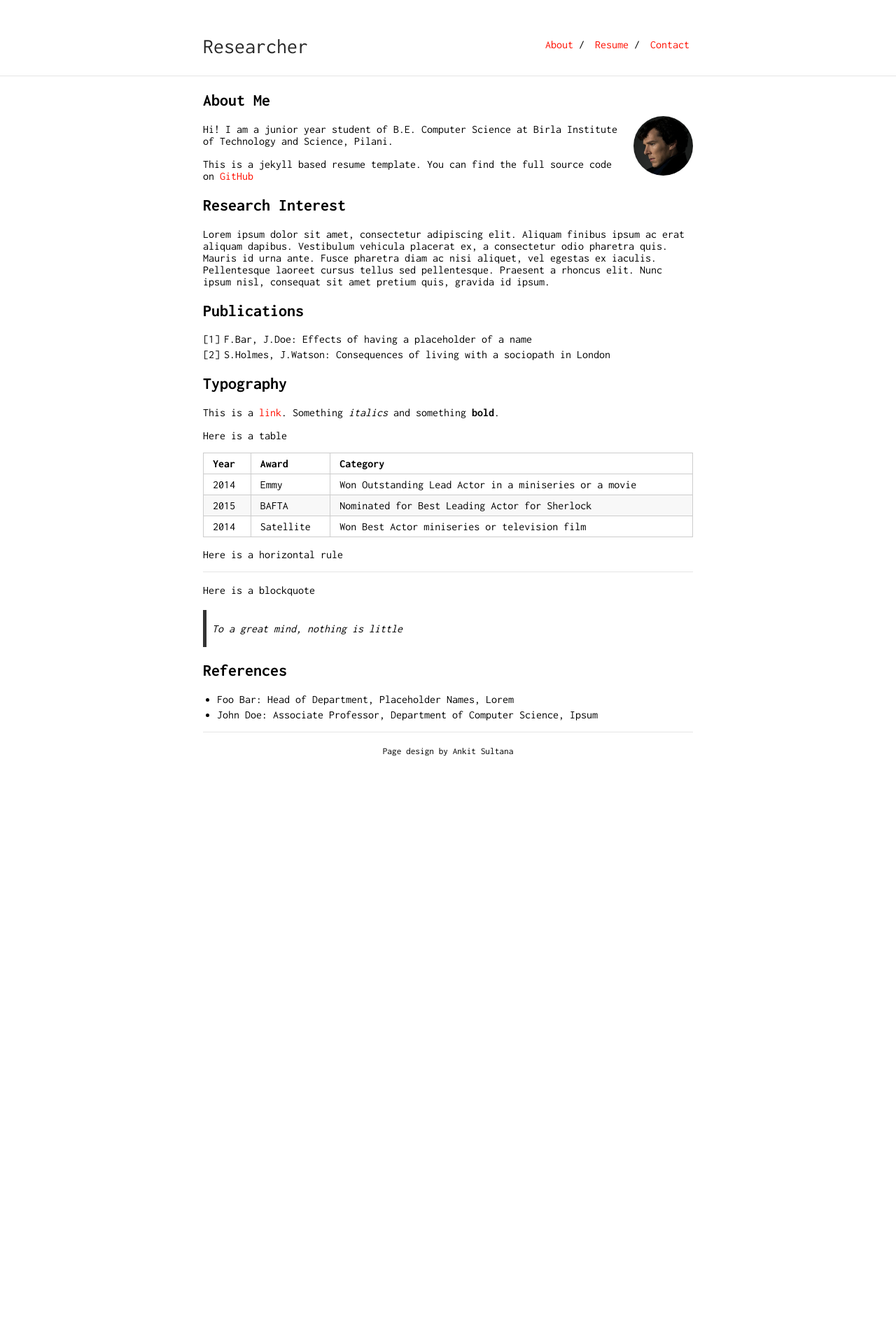
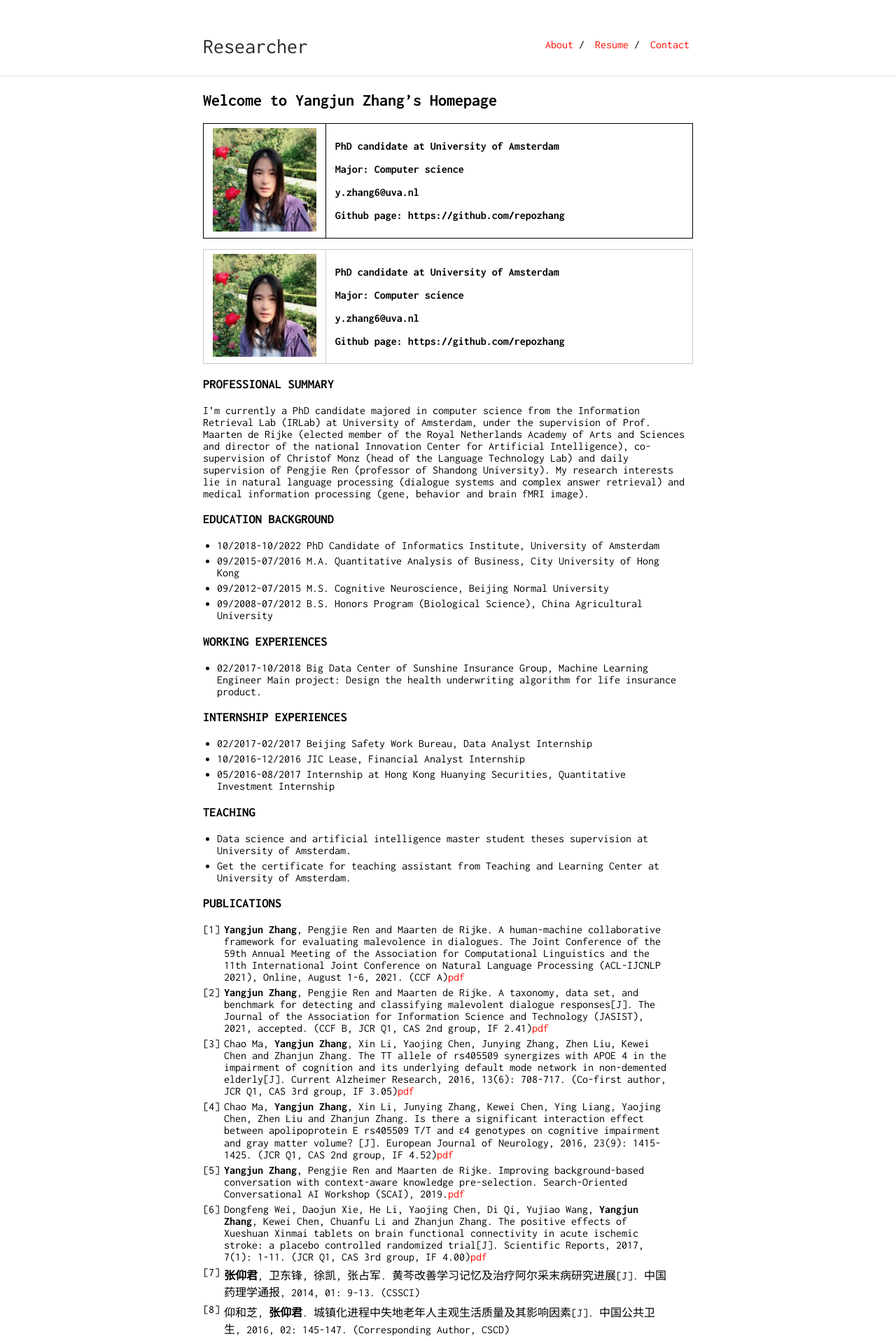
Before and after one commit to yangjunzhang/yangjunzhang1.github.io, a Jekyll site: the page built from index.md, in a window 1280 px wide. Shown: the top 1917 px of the page at 70% size. Built offline with Jekyll 4.4.1, drawn with Linux system fonts in a browser that asks for light colours; our own code applies the rules of GitHub Pages for plain Markdown files; before the commit the page ends 1081 px from its top, so only the background shows below that; some of the changed text lies outside the part shown.

Commit message:
Update index.md

```diff
--- a/index.md
+++ b/index.md
@@ -1,45 +1,100 @@
 ---
 layout: default
 ---
+## Welcome to Yangjun Zhang's Homepage
 
-## About Me
+<html>
+        <body>
+<style>
+.tablelines table, .tablelines td, .tablelines th {
+        border: 1px solid black;
+        }
+</style>
 
-<img class="profile-picture" src="sherlock.jpg">
 
-Hi! I am a junior year student of B.E. Computer Science at Birla Institute of Technology and Science, Pilani.
+<table class="tablelines">
+  <tbody>
+      <tr>
+    <td width="25%">
+      <img src="/img/img.jpeg" style="width: 100%; height: 100%"/>
+    </td>
+    <td width="75%">
+      <p><b>PhD candidate at University of Amsterdam</b></p>
+      <p><b>Major: Computer science</b></p>
+      <p><b>y.zhang6@uva.nl</b></p>
+      <p><b>Github page: https://github.com/repozhang</b></p>
+    </td>
+  </tr>
+  </tbody>
+</table>
 
-This is a jekyll based resume template. You can find the full source code on [GitHub](https://github.com/bk2dcradle/researcher)
 
-## Research Interest
+<form action="">
+<table border="0">
+  <tr>
+    <td width="25%">
+      <img src="/img/img.jpeg" style="width: 100%; height: 100%"/>
+    </td>
+    <td width="75%">
+      <p><b>PhD candidate at University of Amsterdam</b></p>
+      <p><b>Major: Computer science</b></p>
+      <p><b>y.zhang6@uva.nl</b></p>
+      <p><b>Github page: https://github.com/repozhang</b></p>
+    </td>
 
-Lorem ipsum dolor sit amet, consectetur adipiscing elit. Aliquam finibus ipsum ac erat aliquam dapibus. Vestibulum vehicula placerat ex, a consectetur odio pharetra quis. Mauris id urna ante. Fusce pharetra diam ac nisi aliquet, vel egestas ex iaculis. Pellentesque laoreet cursus tellus sed pellentesque. Praesent a rhoncus elit. Nunc ipsum nisl, consequat sit amet pretium quis, gravida id ipsum.
+  </tr>
+</table>
+  </form>
+        </body>
+</html>
+### PROFESSIONAL SUMMARY
+I'm currently a PhD candidate majored in computer science from the Information Retrieval Lab (IRLab) at University of Amsterdam, under the supervision of Prof. Maarten de Rijke (elected member of the Royal Netherlands Academy of Arts and Sciences and director of the national Innovation Center for Artificial Intelligence), co-supervision of Christof Monz (head of the Language Technology Lab) and daily supervision of Pengjie Ren (professor of Shandong University). My research interests lie in natural language processing (dialogue systems and complex answer retrieval) and medical information processing (gene, behavior and brain fMRI image).
 
-## Publications
+### EDUCATION BACKGROUND
+- 10/2018-10/2022    PhD Candidate of Informatics Institute, University of Amsterdam
+- 09/2015-07/2016    M.A. Quantitative Analysis of Business, City University of Hong Kong
+- 09/2012-07/2015    M.S. Cognitive Neuroscience, Beijing Normal University
+- 09/2008-07/2012    B.S. Honors Program (Biological Science), China Agricultural University
 
-1. F.Bar, J.Doe: Effects of having a placeholder of a name
-2. S.Holmes, J.Watson: Consequences of living with a sociopath in London
+### WORKING EXPERIENCES
+- 02/2017-10/2018    Big Data Center of Sunshine Insurance Group, Machine Learning Engineer
+Main project: Design the health underwriting algorithm for life insurance product.
 
-## Typography
+### INTERNSHIP EXPERIENCES
+-	02/2017-02/2017    Beijing Safety Work Bureau, Data Analyst Internship
+-	10/2016-12/2016    JIC Lease, Financial Analyst Internship
+-	05/2016-08/2017    Internship at Hong Kong Huanying Securities, Quantitative Investment Internship
 
-This is a [link](http://google.com). Something *italics* and something **bold**.
+### TEACHING
+-	Data science and artificial intelligence master student theses supervision at University of Amsterdam.
+-	Get the certificate for teaching assistant from Teaching and Learning Center at University of Amsterdam.
 
-Here is a table
+### PUBLICATIONS
+1. **Yangjun Zhang**, Pengjie Ren and Maarten de Rijke. A human-machine collaborative framework for evaluating malevolence in dialogues. The Joint Conference of the 59th Annual Meeting of the Association for Computational Linguistics and the 11th International Joint Conference on Natural Language Processing (ACL-IJCNLP 2021), Online, August 1-6, 2021. (CCF A)[pdf](https://aclanthology.org/2021.acl-long.436.pdf)
+2. **Yangjun Zhang**, Pengjie Ren and Maarten de Rijke. A taxonomy, data set, and benchmark for detecting and classifying malevolent dialogue responses[J]. The Journal of the Association for Information Science and Technology (JASIST), 2021, accepted. (CCF B, JCR Q1, CAS 2nd group, IF 2.41)[pdf](https://staff.fnwi.uva.nl/m.derijke/wp-content/papercite-data/pdf/zhang-2021-taxonomy.pdf)
+3. Chao Ma, **Yangjun Zhang**, Xin Li, Yaojing Chen, Junying Zhang, Zhen Liu, Kewei Chen and Zhanjun Zhang. The TT allele of rs405509 synergizes with APOE 4 in the impairment of cognition and its underlying default mode network in non-demented elderly[J]. Current Alzheimer Research, 2016, 13(6): 708-717. (Co-first author, JCR Q1, CAS 3rd group, IF 3.05)[pdf](https://www.researchgate.net/profile/Yaojing-Chen-2/publication/292388408_The_TT_allele_of_rs405509_synergizes_with_APOE_e4_in_the_impairment_of_cognition_and_its_underlying_default_mode_network_in_non-demented_elderly/links/58d46e1045851533784fdda3/The-TT-allele-of-rs405509-synergizes-with-APOE-e4-in-the-impairment-of-cognition-and-its-underlying-default-mode-network-in-non-demented-elderly.pdf)
+4. Chao Ma, **Yangjun Zhang**, Xin Li, Junying Zhang, Kewei Chen, Ying Liang, Yaojing Chen, Zhen Liu and Zhanjun Zhang. Is there a significant interaction effect between apolipoprotein E rs405509 T/T and ε4 genotypes on cognitive impairment and gray matter volume? [J]. European Journal of Neurology, 2016, 23(9): 1415-1425. (JCR Q1, CAS 2nd group, IF 4.52)[pdf](https://www.ncbi.nlm.nih.gov/pmc/articles/PMC4987229/pdf/nihms781882.pdf)
+5. **Yangjun Zhang**, Pengjie Ren and Maarten de Rijke. Improving background-based conversation with context-aware knowledge pre-selection. Search-Oriented Conversational AI Workshop (SCAI), 2019.[pdf](https://arxiv.org/pdf/1906.06685.pdf)
+6. Dongfeng Wei, Daojun Xie, He Li, Yaojing Chen, Di Qi, Yujiao Wang, **Yangjun Zhang**, Kewei Chen, Chuanfu Li and Zhanjun Zhang. The positive effects of Xueshuan Xinmai tablets on brain functional connectivity in acute ischemic stroke: a placebo controlled randomized trial[J]. Scientific Reports, 2017, 7(1): 1-11. (JCR Q1, CAS 3rd group, IF 4.00)[pdf](https://www.nature.com/articles/s41598-017-15456-9.pdf)
+7. **张仰君**, 卫东锋, 徐凯, 张占军. 黄芩改善学习记忆及治疗阿尔采末病研究进展[J]. 中国药理学通报, 2014, 01: 9-13. (CSSCI)
+8. 仰和芝, **张仰君**. 城镇化进程中失地老年人主观生活质量及其影响因素[J]. 中国公共卫生, 2016, 02: 145-147. (Corresponding Author, CSCD)
+9. 白卫国, **张仰君**, 徐凯, 张占军, 虞雪云, 卫东锋. 人参提取物治疗阿尔茨海默病药理作用及机制研究进展[J]. 中国中医药信息杂志, 2016, 09: 126-129.
+10. 徐凯, 卫东锋, **张仰君**, 张占军. 知母及其提取物改善学习记忆和治疗阿尔茨海默病研究进展[J]. 中国中医药信息杂志, 2014, 06: 132-136.
 
-Year | Award | Category
------|-------|--------
-2014 | Emmy  | Won Outstanding Lead Actor in a miniseries or a movie
-2015 | BAFTA | Nominated for Best Leading Actor for Sherlock
-2014 | Satellite | Won Best Actor miniseries or television film
+### PATENT
+1. 王京彦, 刘彦, **张仰君**, 王海璐, 孟思源, 陈龙, 黄振明. 核保方法及核保系统[P]. 中国, 108765177B. 2020-12-04.
+2. 任鹏杰, 宋晓萌, 田洪涛, **张仰君**, 陈竹敏, 任昭春, 马军, 梁华盛. 一种人机协同的对话系统评测方法及系统[P]. 中国, 113238947A. 2021-08-10.
 
-Here is a horizontal rule
+### DATASET CONTRIBUTION
+- MDRDC (Malevolent Dialogue Response Detection and Classification) dataset [LINK](https://github.com/repozhang/malevolent_dialogue)
 
----
-
-Here is a blockquote
-
-> To a great mind, nothing is little
-
-## References
-
-* Foo Bar: Head of Department, Placeholder Names, Lorem
-* John Doe: Associate Professor, Department of Computer Science, Ipsum
+### HONORS AND AWARDS
+- Search-Oriented Conversational AI Workshop Scholarship (2019)
+- Beijing Aging Brain Rejuvenation Initiative Scientific Research Excellence Award (2015)
+- Beijing Aging Brain Rejuvenation Initiative Scientific Research Innovation Award (2014)
+- Beijing Normal University 1st Academic Excellence Scholarship (2013)
+- State Key Laboratory of Cognitive Neuroscience and Learning 3rd Academic Excellence Scholarship (2013)
+- State Key Laboratory of Cognitive Neuroscience and Learning Freshmen Scholarship (2012)
+- China Agricultural University 3rd Study Excellence Scholarship (2011)
+- China Agricultural University 3rd Study Excellence Scholarship (2010)
+- China Agricultural University Research Innovation Scholarship (2010)
```
